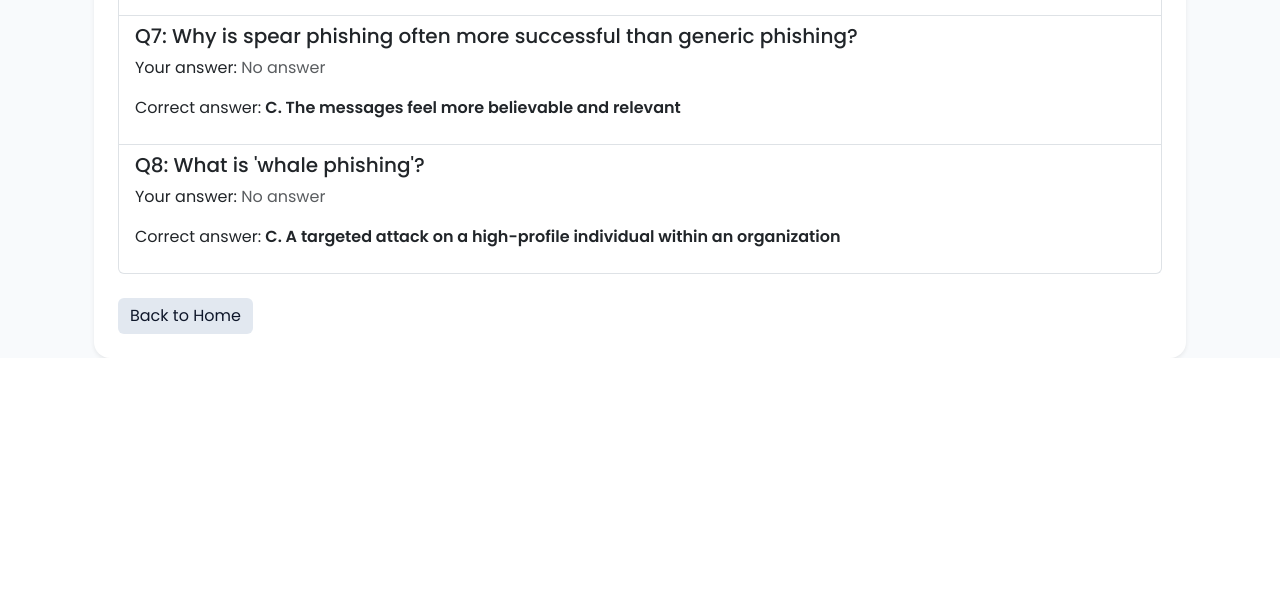
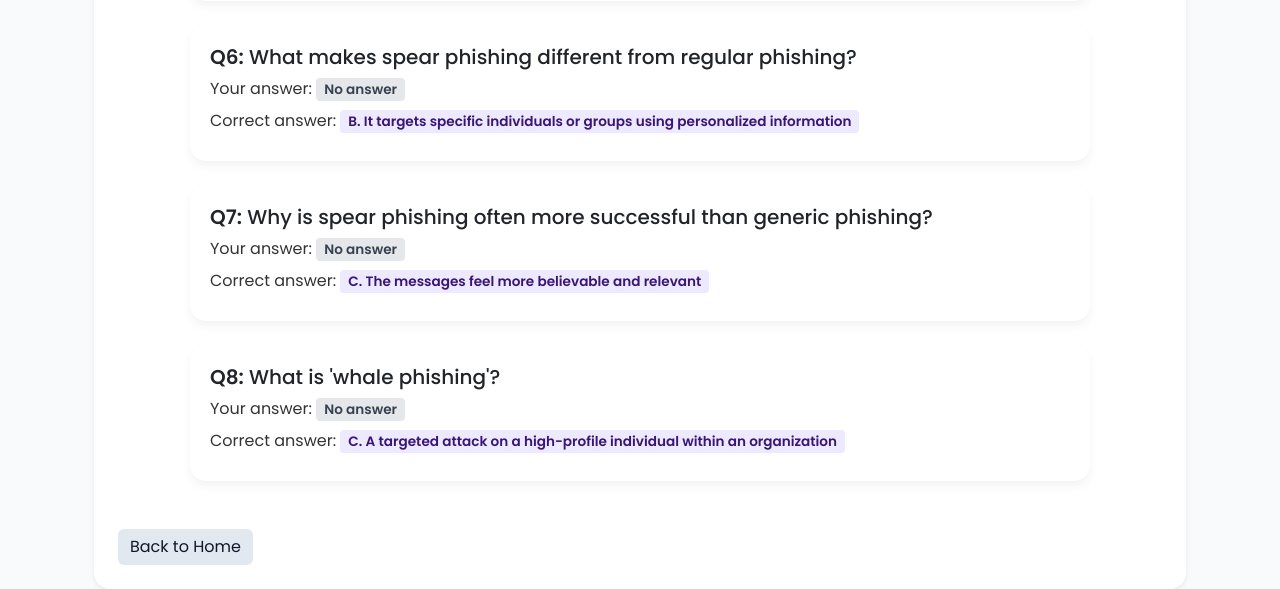
Before and after one commit to tori-chou/ui-cybersecurity-project, a Flask app: page /review in a window 1280 px wide. Shown: the part 1279-1868 px from the top of the page. Before the commit the page ends 1637 px from the top, so only its background shows below. Run offline with Flask 3, Linux system fonts and the light colour scheme.

Commit message:
updated results page

```diff
--- a/static/style.css
+++ b/static/style.css
@@ -321,3 +414,191 @@ section.hero .btn-primary:hover{
   justify-content: center;
   color: white;
 }
+
+.results-box {
+  background-color: #f2f2f2;
+  padding: 40px;
+  border-radius: 40px;
+  max-width: 600px;
+  margin: 60px auto;
+  text-align: center;
+  box-shadow: 0 10px 20px rgba(0, 0, 0, 0.05);
+}
+
+.results-heading {
+  color: #6c63ff;
+  font-size: 2.5rem;
+  font-weight: 700;
+  margin-bottom: 20px;
+}
+
+.results-progress .progress-bar {
+  background-color: #6c63ff;
+  font-weight: 500;
+  font-size: 1rem;
+  color: white;
+}
+
+.btn-accent {
+  display: block;
+  margin: 20px auto 10px;
+  padding: 12px 20px;
+  background-color: #6c63ff;
+  color: white;
+  border: none;
+  border-radius: 12px;
+  font-weight: 600;
+  font-size: 1rem;
+  text-decoration: none;
+  width: 60%;
+  text-align: center;
+}
+
+.btn-outline {
+  display: block;
+  margin: 0 auto;
+  padding: 12px 20px;
+  background-color: white;
+  color: #6c63ff;
+  border: 2px solid #6c63ff;
+  border-radius: 12px;
+  font-weight: 600;
+  font-size: 1rem;
+  text-decoration: none;
+  width: 60%;
+  text-align: center;
+}
+
+.btn-accent:hover,
+.btn-outline:hover {
+  opacity: 0.9;
+  text-decoration: none;
+}
+
+.review-title {
+  text-align: center;
+  font-size: 2.5rem;
+  font-weight: 700;
+  margin-bottom: 40px;
+  color: #1c1c3b;
+}
+
+.review-container {
+  max-width: 900px;
+  margin: 0 auto;
+}
+
+.review-card {
+  display: flex;
+  justify-content: space-between;
+  background-color: #ffffff;
+  border-radius: 16px;
+  box-shadow: 0 5px 15px rgba(0, 0, 0, 0.05);
+  padding: 24px;
+  margin-bottom: 30px;
+  gap: 20px;
+}
+
+.review-text {
+  flex: 1;
+}
+
+.review-text h2 {
+  font-size: 1.25rem;
+  font-weight: 700;
+  color: #1c1c3b;
+  margin-bottom: 10px;
+}
+
+.review-text p {
+  font-size: 1rem;
+  margin: 8px 0;
+  color: #333;
+}
+
+.review-image img {
+  width: 120px;
+  border-radius: 12px;
+  border: 1px solid #eee;
+}
+
+.badge {
+  display: inline-block;
+  padding: 5px 10px;
+  border-radius: 8px;
+  font-weight: 600;
+  font-size: 0.9rem;
+}
+
+.badge-yes {
+  background-color: #c8e6c9;
+  color: #1a4d1a;
+}
+
+.badge-no {
+  background-color: #f8d7da;
+  color: #842029;
+}
+
+.badge-timeout {
+  background-color: #ffe59c;
+  color: #5c4701;
+}
+
+.badge-empty {
+  background-color: #f5c2c7;
+  color: #842029;
+}
+
+.review-card {
+  background-color: #fff;
+  border-radius: 16px;
+  padding: 20px;
+  box-shadow: 0 5px 10px rgba(0, 0, 0, 0.05);
+}
+
+.badge-soft-yes {
+  background-color: #d1fae5;
+  color: #065f46;
+  font-weight: 600;
+  font-size: 0.85rem;
+  padding: 2px 8px;
+  border-radius: 4px;
+}
+
+.badge-soft-no {
+  background-color: #fee2e2;
+  color: #991b1b;
+  font-weight: 600;
+  font-size: 0.85rem;
+  padding: 2px 8px;
+  border-radius: 4px;
+}
+
+.badge-warning-no {
+  background-color: #fef3c7;
+  color: #92400e;
+  font-weight: 600;
+  font-size: 0.85rem;
+  padding: 2px 8px;
+  border-radius: 4px;
+}
+
+.badge-soft-neutral {
+  background-color: #e5e7eb;
+  color: #374151;
+  font-weight: 600;
+  font-size: 0.85rem;
+  padding: 2px 8px;
+  border-radius: 4px;
+
+}
+
+.badge-lighter-neutral {
+  background-color: #ede9fe; /* faint soft purple (like Tailwind's purple-100) */
+  color: #3a1574;
+  font-weight: 600;
+  font-size: 0.85rem;
+  padding: 2px 8px;
+  border-radius: 4px;
+}
--- a/templates/review.html
+++ b/templates/review.html
@@ -6,29 +6,43 @@
         <h2 class="mb-4">Review Incorrect Questions</h2>
 
         {% if incorrect_questions %}
-        <div class="list-group">
+        <div class="review-container">
             {% for item in incorrect_questions %}
-            <div class="list-group-item d-flex justify-content-between align-items-start gap-4 flex-wrap">
-                <div style="flex: 1 1 65%;">
-                    <h5>Q{{ item.question_number }}: {{ item.question }}</h5>
+            <div class="review-card d-flex justify-content-between flex-wrap gap-4 mb-4">
+                <div class="review-text" style="flex: 1 1 65%;">
+                    <h5><strong>Q{{ item.question_number }}:</strong> {{ item.question }}</h5>
+
                     <p>Your answer:
-                        {% if item.your_answer == "Timed out" %}
-                        <span class="text-warning"><strong>Timed out</strong></span>
-                        {% elif item.your_answer %}
-                        <span class="text-danger"><strong>{{ item.your_answer }}</strong></span>
+                        {% if item.your_answer == "Yes" %}
+                        <span class="badge-soft-yes">Yes</span>
+                        {% elif item.your_answer == "No" %}
+                        <span class="badge-soft-no">No</span>
+                        {% elif item.your_answer == "Timed out" %}
+                        <span class="badge-warning-no">Timed out</span>
                         {% else %}
-                        <span class="text-muted">No answer</span>
+                        <span class="badge-soft-neutral">No answer</span>
                         {% endif %}
                     </p>
-                    <p>Correct answer: <strong>{{ item.correct_answer }}</strong></p>
+
+                    <p>Correct answer:
+                        {% if item.correct_answer == "Yes" %}
+                        <span class="badge-soft-yes">Yes</span>
+                        {% elif item.correct_answer == "No" %}
+                        <span class="badge-soft-no">No</span>
+                        {% else %}
+                          <span class="badge-lighter-neutral">{{ item.correct_answer }}</span>
+                        {% endif %}
+                      </p>
+
                     {% if item.explanation %}
                     <p><strong>Explanation:</strong> {{ item.explanation }}</p>
                     {% endif %}
                 </div>
 
                 {% if item.image %}
-                <div style="flex: 0 0 200px;">
-                    <img src="{{ item.image }}" alt="Phishing example" class="img-fluid rounded shadow-sm" style="max-height: 150px;">
+                <div style="flex: 0 0 180px;">
+                    <img src="{{ item.image }}" alt="Phishing example" class="img-fluid rounded shadow-sm"
+                        style="max-height: 140px;">
                 </div>
                 {% endif %}
             </div>
@@ -38,6 +52,7 @@
         <p class="text-success">All questions were answered correctly.</p>
         {% endif %}
 
+
         <div class="mt-4">
             <a href="{{ url_for('home') }}" class="btn btn-secondary">Back to Home</a>
         </div>
```
Also changed, not shown: other parts of static/style.css (+192 -99 lines).
